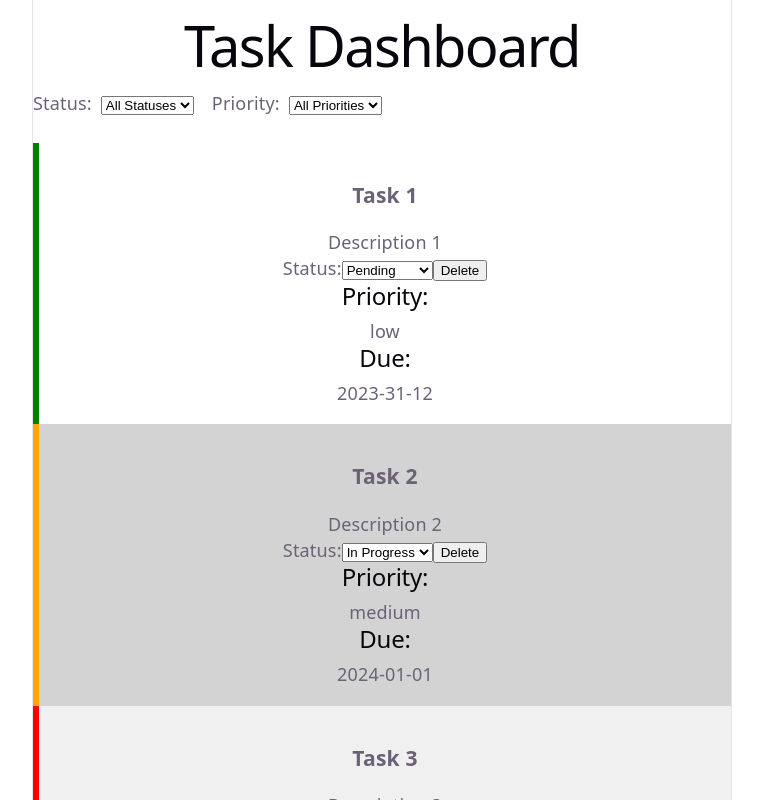
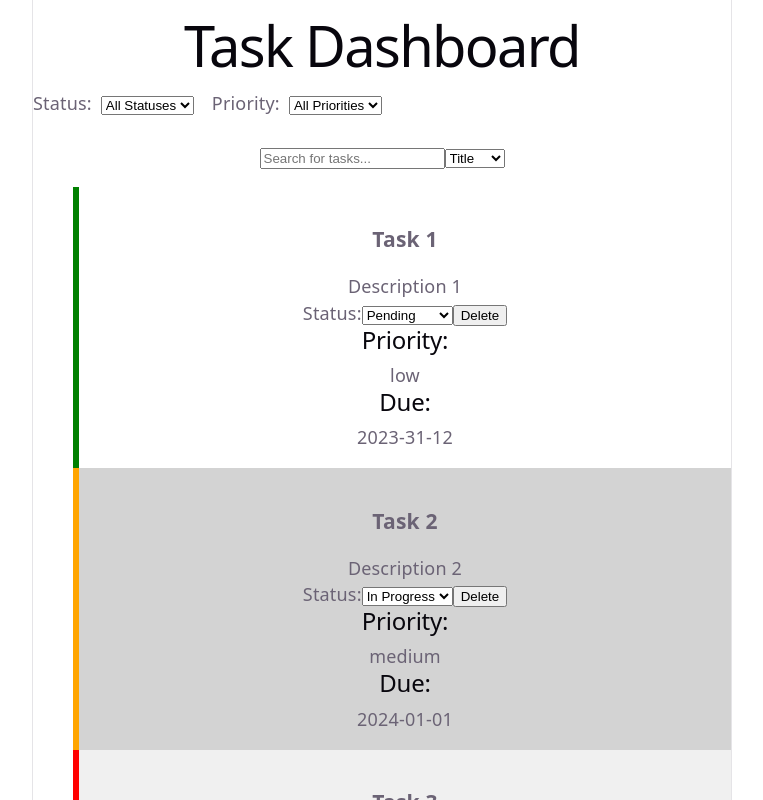
Before and after one commit to Jcrosdale/sba-9, a React (Vite) app: page / in a window 1280 px wide. Shown: the top 800 px of the page, without its empty margins (258-1021 px from the left). Built offline with nearby package versions, Linux system fonts and the light colour scheme.

Commit message:
Added task search and sorting to TaskList

```diff
--- a/src/components/TaskDashboard/TaskDashboard.tsx
+++ b/src/components/TaskDashboard/TaskDashboard.tsx
@@ -1,9 +1,13 @@
 // Dashboard
 
-import { useState } from 'react';
+import { useState, useEffect } from 'react';
 import TaskFilter from '../TaskFilter/TaskFilter';
 import TaskList from '../TaskList/TaskList';
 import type { Task, TaskStatus, Filters } from '../../types';
+import { loadTasks, saveTasks } from '../../utils/taskUtils';
+
+// Load saved tasks
+//const [tasks, setTasks] = useState<Task[]>(() => loadTasks(initialTasks));
 
 // Initial (Sample) Tasks
 const initialTasks: Task[] = [
@@ -12,31 +16,36 @@ const initialTasks: Task[] = [
     { id: '3', title: 'Task 3', description: 'Description 3', status: 'completed', priority: 'high', dueDate: '2024-01-02' }
 ];
 
-const STORAGE_KEY = 'task-dashboard-tasks';
+// const STORAGE_KEY = 'task-dashboard-tasks';
 
-// Save tasks
-export function loadTasks(fallback: Task[]): Task[] {
-    try {
-        const saved = localStorage.getItem(STORAGE_KEY);
-        return saved ? (JSON.parse(saved) as Task[]) : fallback;
-    } catch {
-        return fallback;
-    }
-}
+// // Save tasks
+// export function loadTasks(fallback: Task[]): Task[] {
+//     try {
+//         const saved = localStorage.getItem(STORAGE_KEY);
+//         return saved ? (JSON.parse(saved) as Task[]) : fallback;
+//     } catch {
+//         return fallback;
+//     }
+// }
 
-export function saveTasks(tasks: Task[]): void {
-    try {
-        localStorage.setItems(STORAGE_KEY, JSON.stringify(tasks));
-    } catch {
-        console.error('Tasks could not save');
-    }
-}
+// export function saveTasks(tasks: Task[]): void {
+//     try {
+//         localStorage.setItems(STORAGE_KEY, JSON.stringify(tasks));
+//     } catch {
+//         console.error('Tasks could not save');
+//     }
+// }
 
 export default function TaskDashboard() {
 
     // useState
-    const [tasks, setTasks] = useState<Task[]>(initialTasks);
+    const [tasks, setTasks] = useState<Task[]>(() => loadTasks(initialTasks));
     const [filters, setFilters] = useState<Filters>({});
+
+    // Save after each change
+    useEffect(() => {
+        saveTasks(tasks);
+    }, [tasks]);
 
     // Closure to TaskItem
     function onStatusChange(taskId: string, newStatus: TaskStatus) {
@@ -45,13 +54,18 @@ export default function TaskDashboard() {
     };
 
     // CLosure to T(askFilter
-    function onFilterChange( newFilters: Filters ) {
+    function onFilterChange(newFilters: Filters) {
         setFilters(newFilters);
     };
 
     // Delete
     function onDelete(taskId: string) {
         setTasks(prev => prev.filter(task => task.id !== taskId))
+    }
+
+    // Export
+    function Export() {
+
     }
 
     // Tasks matching the active filters
--- a/src/components/TaskList/TaskList.tsx
+++ b/src/components/TaskList/TaskList.tsx
@@ -9,6 +9,7 @@
 // Manages and displays a list of tasks
 
 // imports
+import { useState } from 'react';
 import TaskItem from './TaskItem';
 import type { TaskListProps } from '../../types';
 
@@ -16,13 +17,46 @@ import type { TaskListProps } from '../../types';
 // Function Component
 export default function TaskList({ tasks, onStatusChange, onDelete }: TaskListProps) {
 
-    if (tasks.length === 0) {
-        return <p>No match</p>
+    const [searchTerm, setSearchTerm] = useState('');
+    const [sortBy, setSortBy] = useState('title');
+
+    // Search tasks
+    const filteredTasks = tasks.filter(task =>
+        task.title.toLowerCase().includes(searchTerm.toLowerCase())
+    );
+
+    // Sort tasks
+    const sortedTasks = [...filteredTasks].sort((a, b) => {
+        if (sortBy === 'title') {
+            return a.title.localeCompare(b.title);
+        }
+
+        return a.status.localeCompare(b.status);
+    });
+
+    if (sortedTasks.length === 0) {
+        return <p>No tasks found.</p>
     }
 
     return (
-        <div>
-            {tasks.map(task => (
+        <>
+            <input
+                type='text'
+                placeholder='Search for tasks...'
+                value={searchTerm}
+                onChange={(e) => setSearchTerm(e.target.value)}
+            />
+
+            <select
+                value={sortBy}
+                onChange={(e) => setSortBy(e.target.value)}
+            >
+                <option value='title'>Title</option>
+                <option value='status'>Status</option>
+            </select>
+
+            <ul className='task-list'>
+                {sortedTasks.map(task => (
                     <TaskItem
                         key={task.id}
                         task={task}
@@ -30,7 +64,8 @@ export default function TaskList({ tasks, onStatusChange, onDelete }: TaskListPr
                         onDelete={onDelete}
                     />
                 ))}
-        </div>
+            </ul>
+        </>
     );
 
-};
+}
--- a/src/types/index.ts
+++ b/src/types/index.ts
@@ -14,8 +14,8 @@ export interface Task {
 
 export interface TaskListProps {
     tasks: Task[];
-    onStatusChange: (taskId: string, newStatus: TaskStatus) => void;
-    onDelete: (taskId: string) => void;
+    onStatusChange: (id: string, status: TaskStatus) => void;
+    onDelete: (id: string) => void;
 }
 
 // TaskItem component that displays individual task information
--- a/src/utils/taskUtils.ts
+++ b/src/utils/taskUtils.ts
@@ -7,6 +7,26 @@
 
 // Imports
 import type { Task, Filters, TaskFormData, TaskErrors } from '../types';
+
+const STORAGE_KEY = 'task-dashboard-tasks';
+
+// Save tasks
+export function loadTasks(fallback: Task[]): Task[] {
+    try {
+        const saved = localStorage.getItem(STORAGE_KEY);
+        return saved ? (JSON.parse(saved) as Task[]) : fallback;
+    } catch {
+        return fallback;
+    }
+}
+
+export function saveTasks(tasks: Task[]): void {
+    try {
+        localStorage.setItems(STORAGE_KEY, JSON.stringify(tasks));
+    } catch {
+        console.error('Tasks could not save');
+    }
+}
 
 // Returning matching tasks
 export function filterTasks(tasks: Task[], filters: Filters): Task[] {
```
Lines whose indentation alone changed are shown as unchanged.
